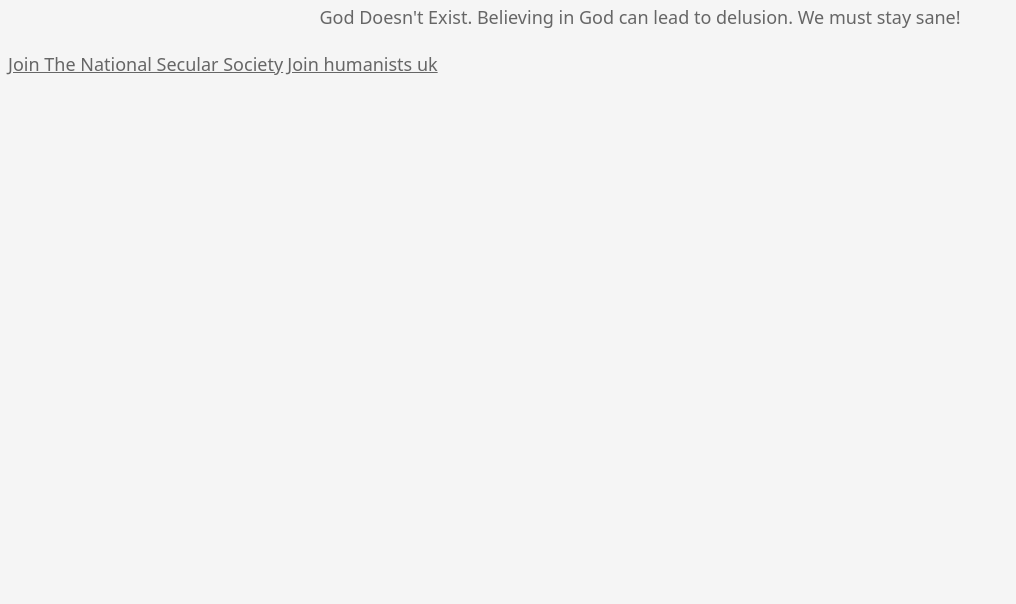
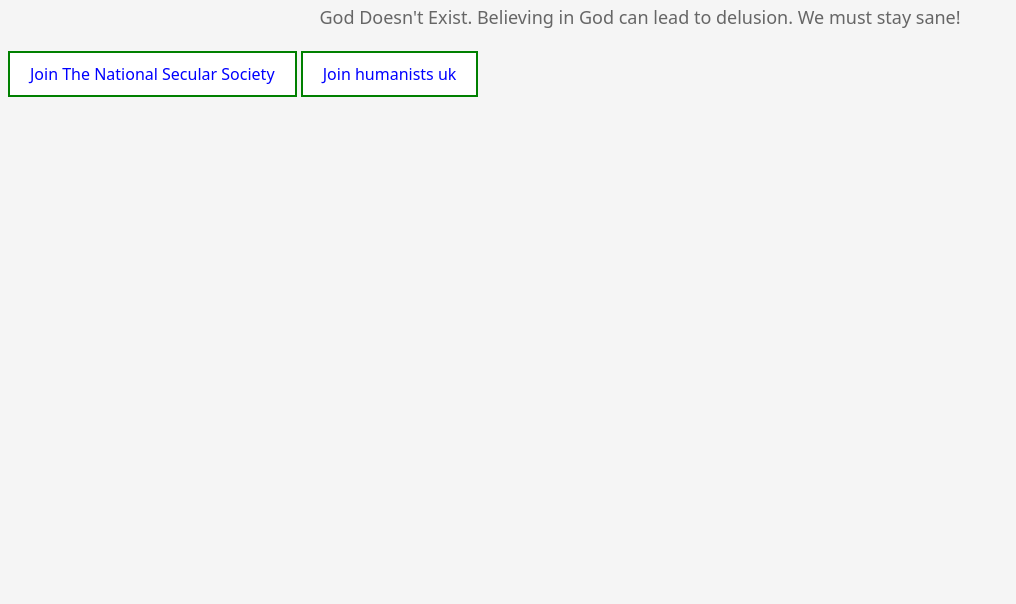
Before and after one commit to Albie737/anti-god, a plain HTML site: page index.html in a window 1280 px wide. Shown: the part 196-800 px from the top of the page, without its empty margins (0-1016 px from the left). Drawn offline with Linux system fonts and the light colour scheme.

Commit message:
Update style.css

```diff
--- a/style.css
+++ b/style.css
@@ -29,10 +29,12 @@ p {
   margin-bottom: 20px;
 }
 
-a, a:link, a:visited {
-  font-size: 18px;
-  line-height: 1.5;
-  color: #666;
+a:link, a:visited {
+  background-color: white;
+  color: blue;
+  border: 2px solid green;
+  padding: 10px 20px;
   text-align: center;
-  margin-bottom: 20px;
+  text-decoration: none;
+  display: inline-block;
 }
```
